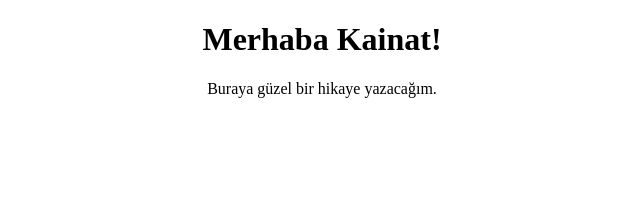
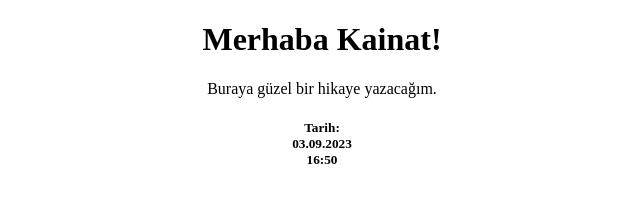
Before and after one commit to emirakbas/emirakbas.github.io, a plain HTML site: page index.html in a window 1280 px wide. Shown: the whole page, without its empty margins (318-958 px from the left). Drawn offline with Linux system fonts and the light colour scheme.

Commit message:
Update index.html

```diff
--- a/index.html
+++ b/index.html
@@ -10,6 +10,13 @@
                 Merhaba Kainat!
             </h1>
             <p> Buraya güzel bir hikaye yazacağım.<p>
+                    <h5>
+                            Tarih:
+                         <br>
+                            03.09.2023
+                            <br>
+                            16:50
+                    </h5>
         </body>
         </center>
 </html>
```
